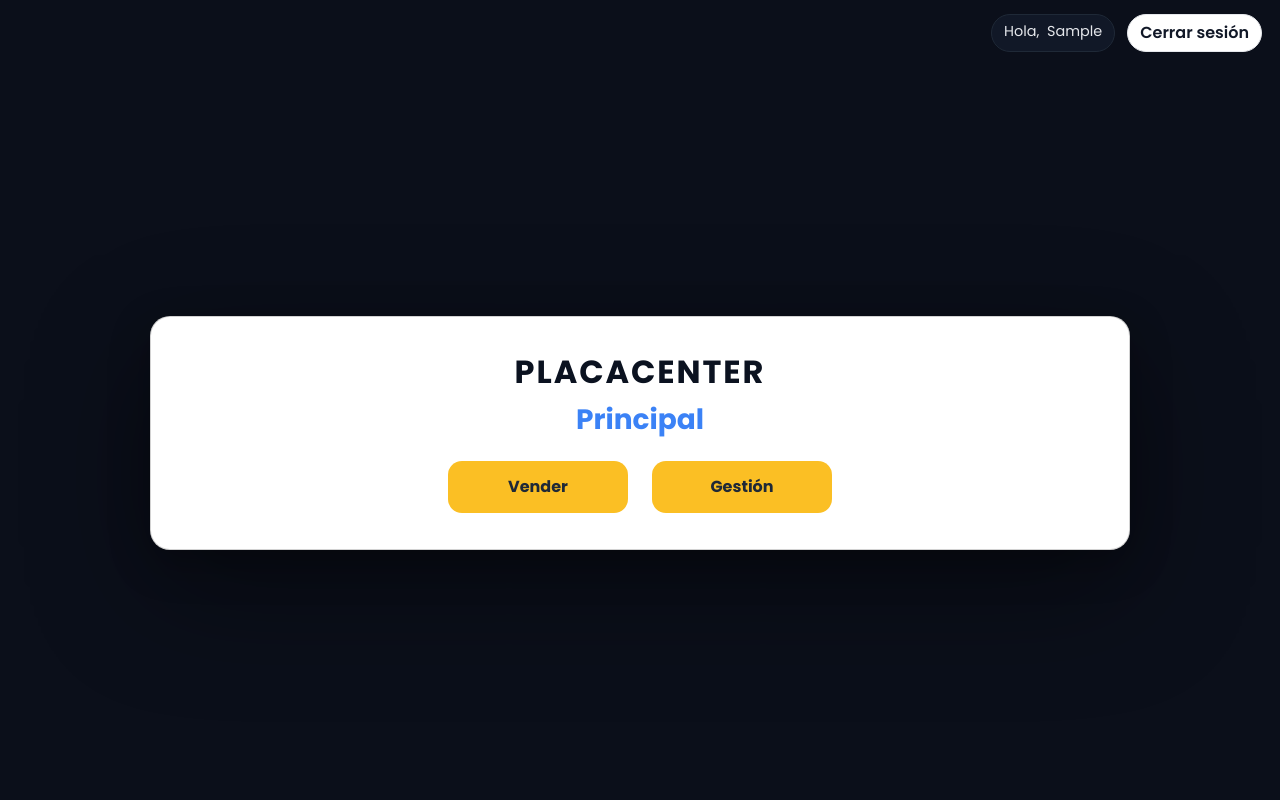
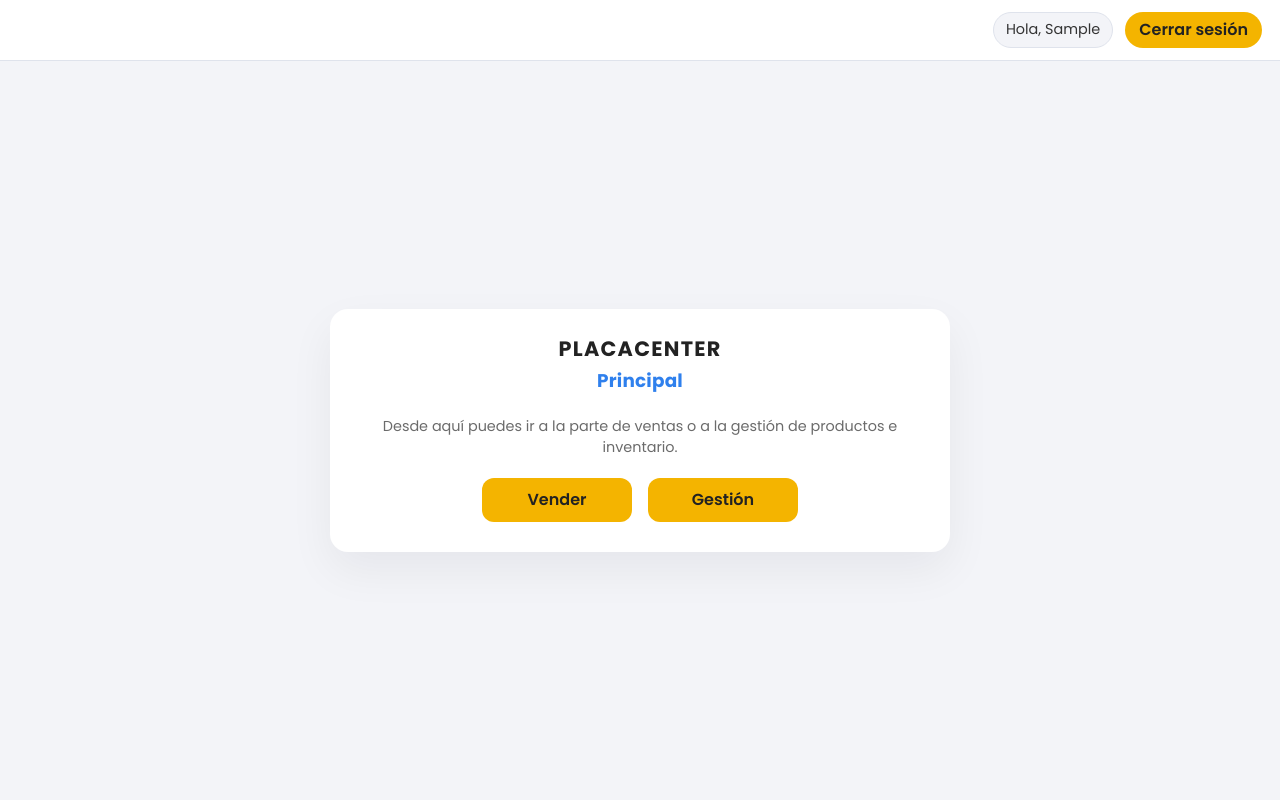
Before and after one commit to JuanFandino21/Placacenter, a Django app: page /principal/ in a window 1280 px wide. Run offline with Django 5.2, Linux system fonts and the light colour scheme; the visitor is signed in with stand-in values (Sample User, id 1); parts of the project's set-up code (start-up, migrations or seed data) failed here and were passed over.

Commit message:
Modificacion de colores y estilos

```diff
--- a/core/static/core/styles.css
+++ b/core/static/core/styles.css
@@ -1,55 +1,56 @@
+:root{
+
+  --pc-bg: #F3F4F8;
+  --pc-bg-acc: #FFFFFF;
 
 
-:root{
-
-  --pc-bg: #FAFAFA;
-  --pc-bg-acc: #FFFFFF;
-  --pc-fg: #424242;
-  --pc-fg-dim: #757575;
+  --pc-fg: #343434;
+  --pc-fg-dim: #6B6B6B;
 
 
-  --pc-accent: #FBC02D;
-  --pc-accent-soft: #FFE58A;
-  --pc-accent-2: #1976D2;
+  --pc-accent: #F4B400;
+  --pc-accent-soft: #FFF3C2;
+  --pc-accent-2: #2F80ED;
 
 
-  --pc-border: #E0E0E0;
+  --pc-border: #DFE3EC;
   --pc-card: #FFFFFF;
 }
 
+
+
 html, body{
   height: 100%;
-  font-family: "Poppins", system-ui, -apple-system, Segoe UI, Roboto, "Helvetica Neue", Arial, "Noto Sans", "Apple Color Emoji","Segoe UI Emoji", "Segoe UI Symbol";
+  font-family: "Poppins", system-ui, -apple-system, Segoe UI, Roboto,
+               "Helvetica Neue", Arial, "Noto Sans";
   background: var(--pc-bg);
   color: var(--pc-fg);
 }
 
-
+/* LAYOUT PRINCIPAL  */
 
 .pc-sidebar{
   position: fixed;
   z-index: 1000;
   inset: 0 auto 0 0;
   width: 260px;
-  background: linear-gradient(180deg, #FFFFFF 0%, #FFF8E1 100%);
+  background: #F9F3DD;
   border-right: 1px solid var(--pc-border);
   display: flex;
   flex-direction: column;
   transition: width .2s ease, transform .2s ease;
 }
 
-
 .pc-content{
   margin-left: 260px;
   min-height: 100vh;
-  background: #F4F6FB;
+  background: var(--pc-bg);
   transition: margin-left .2s ease;
 }
 
-/* Escritorio */
+
 .pc-sidebar.collapsed{ width: 84px; }
 .pc-content.expanded{ margin-left: 84px; }
-
 
 
 .pc-brand{
@@ -246,20 +239,17 @@ html, body{
   background: rgba(129, 199, 132, .16);
 }
 
-
 .btn-danger{
   background-color: #E53935;
   border-color: #C62828;
 }
 
-/*
-  titulos
-*/
+
 
 h1, h2, h3, h4{
   letter-spacing: .2px;
   font-weight: 600;
-  color: #212121;
+  color: #222;
 }
 
 a{
--- a/core/templates/principal.html
+++ b/core/templates/principal.html
@@ -5,66 +5,135 @@
   <meta charset="utf-8">
   <meta name="viewport" content="width=device-width, initial-scale=1">
   <title>Placacenter · Principal</title>
+
   <link href="https://fonts.googleapis.com/css2?family=Poppins:wght@300;400;500;600;700&display=swap" rel="stylesheet">
   <link href="https://cdn.jsdelivr.net/npm/bootstrap@5.3.3/dist/css/bootstrap.min.css" rel="stylesheet">
+  <link href="{% static 'core/styles.css' %}" rel="stylesheet">
+
   <style>
     html, body { height: 100%; }
+
     body{
-      margin:0; font-family:"Poppins",system-ui,-apple-system,Segoe UI,Roboto,Helvetica,Arial;
-      background:#0b0f1a;
-      color:#0b1220;
+      margin:0;
+      font-family:"Poppins",system-ui,-apple-system,Segoe UI,Roboto,Helvetica,Arial;
+      background: #F3F4F8;
+      color:#343434;
     }
-    .shell{ min-height:100vh; display:flex; flex-direction:column; }
+
+    .shell{
+      min-height:100vh;
+      display:flex;
+      flex-direction:column;
+    }
+
     .topbar{
-      display:flex; justify-content:flex-end; gap:.75rem;
-      padding:14px 18px;
+      display:flex;
+      justify-content:flex-end;
+      gap:.75rem;
+      padding:12px 18px;
+      background:#FFFFFF;
+      border-bottom:1px solid #DFE3EC;
     }
+
     .user-pill{
-      background:#111827; color:#e5e7eb;
-      border:1px solid #1f2937; border-radius:999px;
-      padding:6px 12px; font-size:.9rem;
+      background:#F3F4F8;
+      color:#343434;
+      border:1px solid #DFE3EC;
+      border-radius:999px;
+      padding:6px 12px;
+      font-size:.9rem;
     }
+
     .logout-btn{
-      background:#ffffff; color:#111827;
-      border:1px solid #e5e7eb; border-radius:999px;
-      padding:6px 12px; text-decoration:none; font-weight:600;
+      background:#F4B400;
+      color:#222;
+      border-radius:999px;
+      padding:6px 14px;
+      text-decoration:none;
+      font-weight:600;
+      border:none;
     }
-    .logout-btn:hover{ background:#f9fafb; }
+    .logout-btn:hover{
+      filter:brightness(1.05);
+    }
 
-    .stage{ flex:1; display:flex; align-items:center; justify-content:center; padding:24px; }
-    .card{
-      width:min(100%, 980px);
-      background:#ffffff; border-radius:20px; padding:36px 30px;
-      box-shadow:0 40px 120px rgba(0,0,0,.40), 0 12px 40px rgba(0,0,0,.25);
+    .stage{
+      flex:1;
+      display:flex;
+      align-items:center;
+      justify-content:center;
+      padding:24px;
     }
-    .brand{ text-align:center; color:#0b1220; font-weight:800; letter-spacing:.06em; }
-    .title{ text-align:center; color:#3b82f6; font-weight:700; margin:.25rem 0 1.5rem; }
 
-    .actions{ display:flex; gap:24px; justify-content:center; flex-wrap:wrap; }
+    .card-main{
+      width:min(100%, 620px);
+      background:#FFFFFF;
+      border-radius:18px;
+      padding:28px 26px 30px;
+      box-shadow:0 18px 45px rgba(15,23,42,0.06);
+      text-align:center;
+    }
+
+    .brand{
+      color:#222;
+      font-weight:800;
+      letter-spacing:.06em;
+      font-size:1.3rem;
+    }
+
+    .title{
+      color:#2F80ED;
+      font-weight:700;
+      margin:.2rem 0 1.5rem;
+      font-size:1.15rem;
+    }
+
+    .actions{
+      display:flex;
+      gap:16px;
+      justify-content:center;
+      flex-wrap:wrap;
+      margin-top:.5rem;
+    }
+
     .btn-main{
-      background:#fbbf24; color:#1f2937; border:none;
-      font-weight:700; padding:14px 32px; border-radius:14px;
-      min-width:180px;
+      background:#F4B400;
+      color:#222;
+      border:none;
+      font-weight:600;
+      padding:10px 26px;
+      border-radius:12px;
+      min-width:150px;
     }
-    .btn-main:hover{ filter:brightness(1.05); }
+    .btn-main:hover{
+      filter:brightness(1.05);
+    }
+
+    .subtitle{
+      font-size:.9rem;
+      color:#6B6B6B;
+      margin-bottom:1.2rem;
+    }
   </style>
 </head>
 <body>
   <div class="shell">
-    <!-- Barra superior con saludo + Cerrar sesión -->
+
     <div class="topbar">
       <div class="user-pill">
-        Hola,&nbsp;
-        {{ request.user.first_name|default:request.user.username }}
+        Hola,&nbsp;{{ request.user.first_name|default:request.user.username }}
       </div>
       <a class="logout-btn" href="{% url 'logout' %}">Cerrar sesión</a>
     </div>
 
-    <!-- Contenido principal -->
+
     <div class="stage">
-      <div class="card text-center">
+      <div class="card-main">
         <h2 class="brand">PLACACENTER</h2>
         <h3 class="title">Principal</h3>
+        <p class="subtitle">
+          Desde aquí puedes ir a la parte de ventas o a la gestión de productos e inventario.
+        </p>
 
         <div class="actions">
           <a class="btn btn-main" href="{% url 'ventas_home' %}">Vender</a>
```
Also changed, not shown: other parts of core/static/core/styles.css (+53 -47 lines), core/templates/ventas_placeholder.html (+7 -1 lines).
